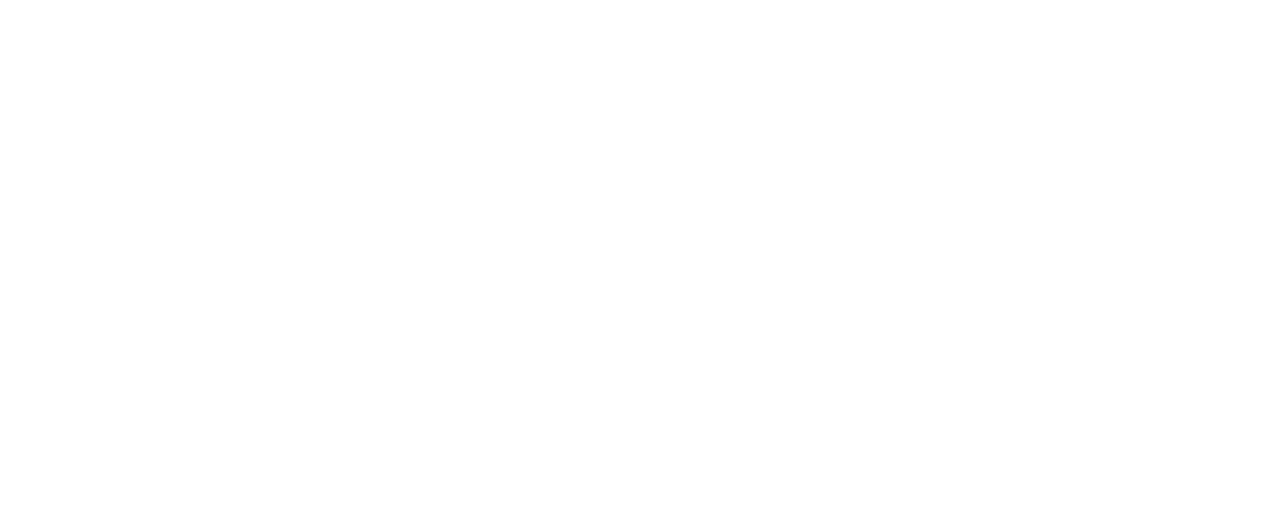
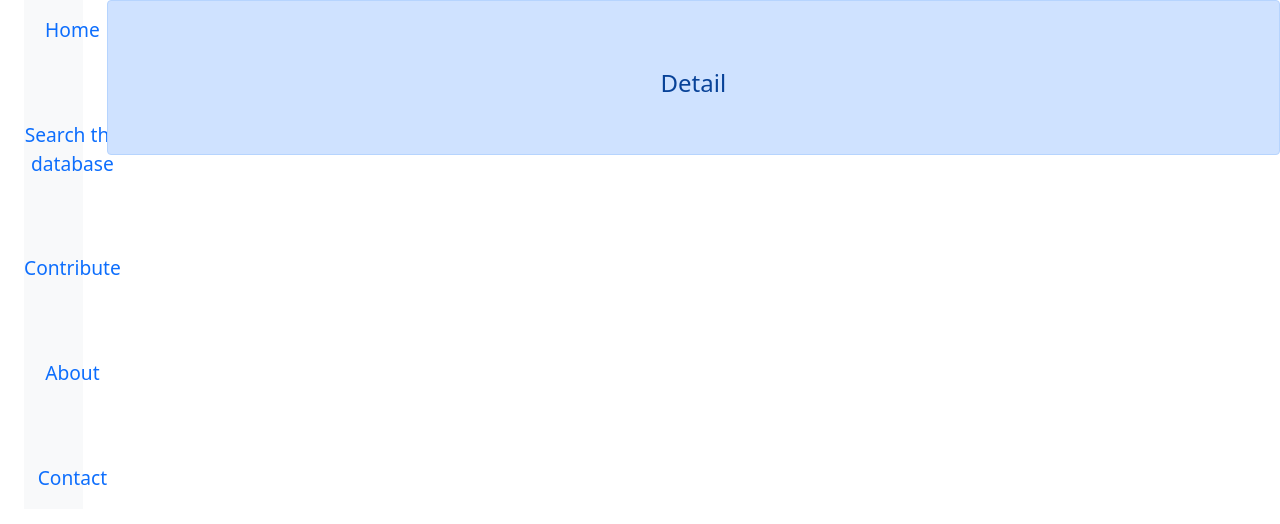
Before and after one commit to calmarti/trofiplast-frontend, a React (Create React App) app: page /contribute in a window 1280 px wide. Before the commit this address had no page. Shown: the top 524 px of the page. Built offline with nearby package versions, Linux system fonts and the light colour scheme.

Commit message:
Detail: useLocation y esqueleto

```diff
--- a/src/App.js
+++ b/src/App.js
@@ -1,7 +1,7 @@
 import { BrowserRouter, Routes, Route } from "react-router-dom";
 import Home from "./components/Home/Home";
 import Search from "./components/Search/Search";
-
+import Detail from "./components/Detail/Detail";
 
 function App() {
   return (
@@ -9,6 +9,8 @@
       <Routes>
         <Route path="/" element={<Home />} />
         <Route path="/search" element={<Search />} />
+        <Route path="/:id" element={<Detail />} />
+
         {/* <Route path="/contribute" element={<Contribute />} /> */}
         {/* <Route path="/about" element={<About />} /> */}
         {/*   <Route path="/donate" element={<Donate />} /> */}
--- /dev/null
+++ b/src/components/Detail/Detail.js
@@ -0,0 +1,29 @@
+import { useParams } from "react-router-dom";
+import Container from "react-bootstrap/Container";
+import Row from "react-bootstrap/Row";
+import Col from "react-bootstrap/Col";
+import Sidebar from "../layout/Sidebar";
+import Alert from "react-bootstrap/Alert";
+
+export default function Detail() {
+  const params = useParams();
+  const id = params.id;
+
+  return (
+    <Container fluid>
+      <Row>
+        <Col xs={1} className="px-0">
+          <Sidebar />
+        </Col>
+
+        <Col className="px-0">
+          <Alert variant="primary" className="py-5">
+            <Alert.Heading className="search-result-alert-heading">
+              Detail
+            </Alert.Heading>
+          </Alert>
+        </Col>
+      </Row>
+    </Container>
+  );
+}
--- a/src/components/Home/Home.js
+++ b/src/components/Home/Home.js
@@ -4,7 +4,7 @@
 import Sidebar from "../layout/Sidebar";
 import HomeMain from "./HomeMain";
 
-//TODO: col-size no al max-heigth de 100vh NO está funcionando, investigar teoría y mirar Estrimix
+//TODO: get react-router-v6 straight para que el árbol de rutas sea más legible!
 
 export default function Home() {
   return (
@@ -13,7 +13,7 @@
         <Col xs={1} className="px-0" >
           <Sidebar />
         </Col>
-        <Col className="col-size px-0">
+        <Col className="px-0">
           <HomeMain />
         </Col>
       </Row>
--- a/src/components/Search/Search.js
+++ b/src/components/Search/Search.js
@@ -11,8 +11,11 @@
 import SearchResult from "./SearchResult";
 import client from "../../api/client";
 
+//TODO: next: terminar Detail
+//TODO: entender bien como funciona el responsiveness de bootstrap
+//TODO: enviar a Gema versión final de la bd pero en xls (mirar lo que me envió, verificar y enviar)
+
 //TODO: bug: el filtro solo por specie devuelve null (combinado con otro criterio sí que funciona)
-//TODO: que la foto quepa en el Home al cargarse
 //TODO: 4 estados: formulario sin enviar, tabla de resultados (sin formulario), formulario con mensaje de error y formulario con mensaje de resultado vacío
 //TODO: handleReset: ojo: button es type reset, ¿está bien? (parece que no: tras reset al hacer submit con filtros no devuelve nada)
 //TODO: componentes que faltan: Error, SearchResult, Pagination, Detail, Contribute, Contact
@@ -180,12 +183,12 @@
                     <Row>
                       <Form.Group as={Col} xs={{ span: 12 }} className="mx-2">
                         <Form.Label>From</Form.Label>
-                        <Form.Control className="w-25" type="text" placeholder="A year in YYYY format" />
+                        <Form.Control className="w-25" type="text" placeholder="YYYY" />
                        </Form.Group>
 
                        <Form.Group as={Col} xs={{ span: 12 }} className="mx-2">
                         <Form.Label>To</Form.Label>
-                        <Form.Control className="w-25" type="text" placeholder="A year in YYYY format" />
+                        <Form.Control className="w-25" type="text" placeholder="YYYY" />
                        </Form.Group>
 
                     </Row>
--- a/src/components/Search/SearchResult.js
+++ b/src/components/Search/SearchResult.js
@@ -55,7 +55,7 @@
                       <td>{item.area}</td>
                       <td>{item.country}</td>
                       <td>
-                        <Link to={`/items/${item._id}`}>
+                        <Link to={`/${item._id}`}>
                           <i className="fa-solid fa-book"></i>
                         </Link>
                       </td>
--- a/src/components/layout/Sidebar.js
+++ b/src/components/layout/Sidebar.js
@@ -8,6 +8,7 @@
 
 export default function Sidebar() {
   return (
+    <Container fluid>
     <Navbar bg="light" variant="primary" className="h-100" expand="xs" >
      {/*  <Container> */}
         <Nav  className="flex-column">
@@ -18,7 +19,7 @@
           {/* <Nav.Link href="">Donate</Nav.Link> */}
           <Nav.Link href="" className="nav-item">Contact</Nav.Link>
         </Nav>
-    {/*   </Container> */}
     </Navbar>
+      </Container>
   );
 }
```
